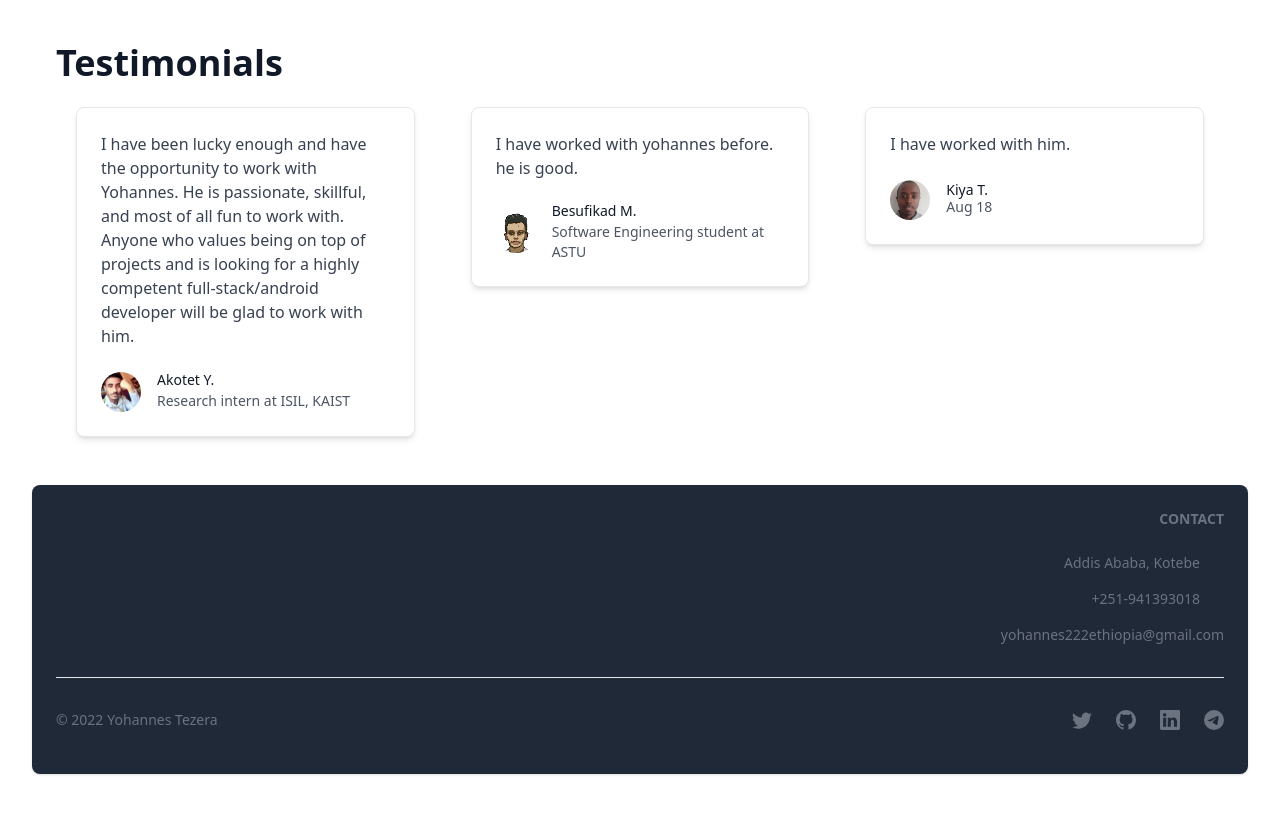
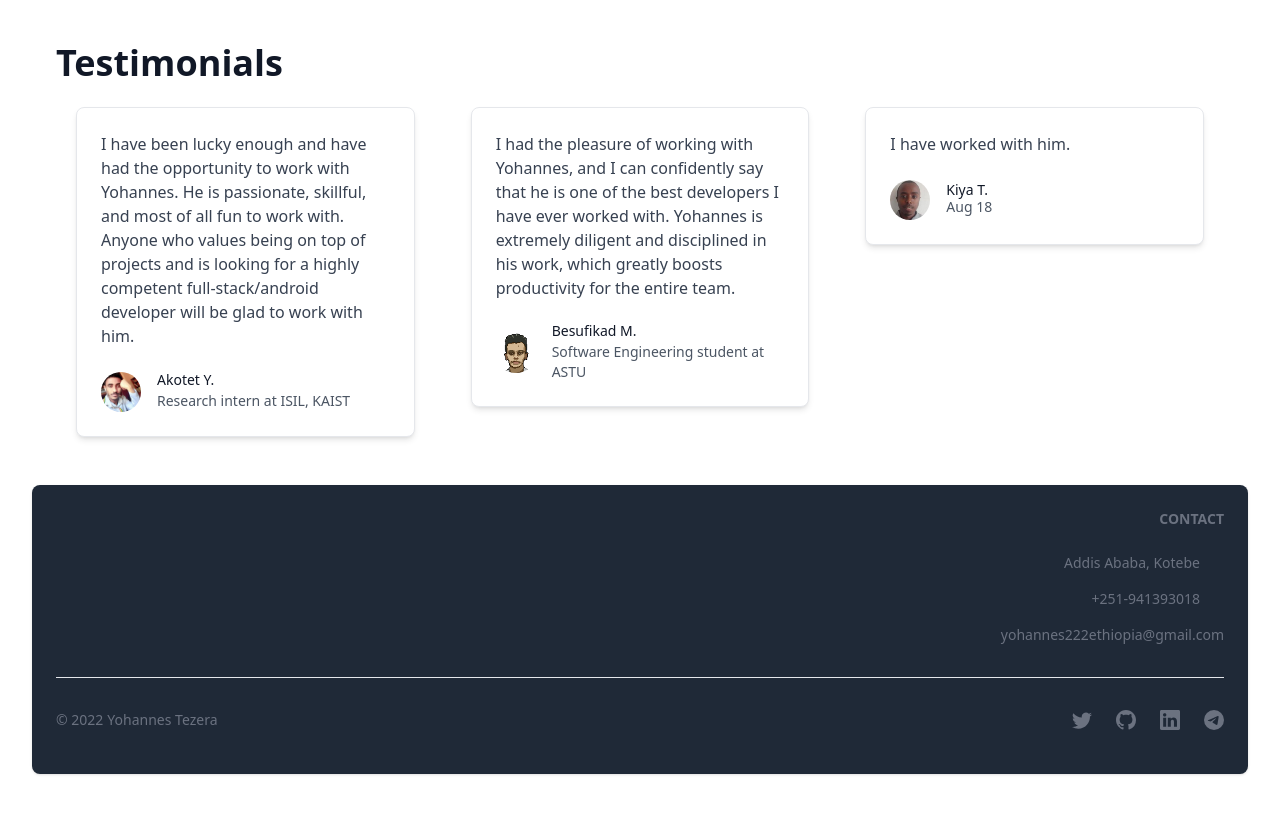
Before and after one commit to YohannesTz/yohannestz-page, a React (Vite) app: page / in a window 1280 px wide. Shown: the part 2860-3674 px from the top of the page. Built offline with nearby package versions, Linux system fonts and the light colour scheme.

Commit message:
2 down. 1 left to go

```diff
--- a/src/components/Testimonials.tsx
+++ b/src/components/Testimonials.tsx
@@ -13,7 +13,7 @@ export const Testimonials = () => {
                     <Card>
                         <div className="mb-2">
                             <p className="text-gray-700 text-base">
-                                I have been lucky enough and have the opportunity to work with Yohannes. He is passionate, skillful, and most of all fun to work with.
+                                I have been lucky enough and have had the opportunity to work with Yohannes. He is passionate, skillful, and most of all fun to work with.
                                 Anyone who values being on top of projects and is looking for a highly competent full-stack/android developer will be glad to work with him.
                             </p>
                         </div>
@@ -32,7 +32,7 @@ export const Testimonials = () => {
                     <Card>
                         <div className="mb-2">
                             <p className="text-gray-700 text-base">
-                                I have worked with yohannes before. he is good.
+                                I had the pleasure of working with Yohannes, and I can confidently say that he is one of the best developers I have ever worked with. Yohannes is extremely diligent and disciplined in his work, which greatly boosts productivity for the entire team.
                             </p>
                         </div>
 
```
